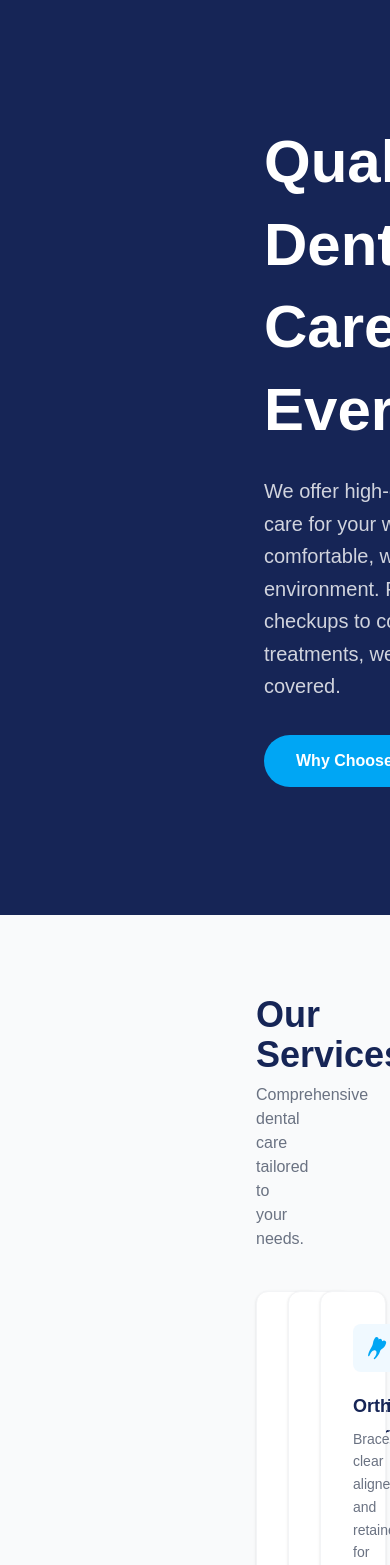
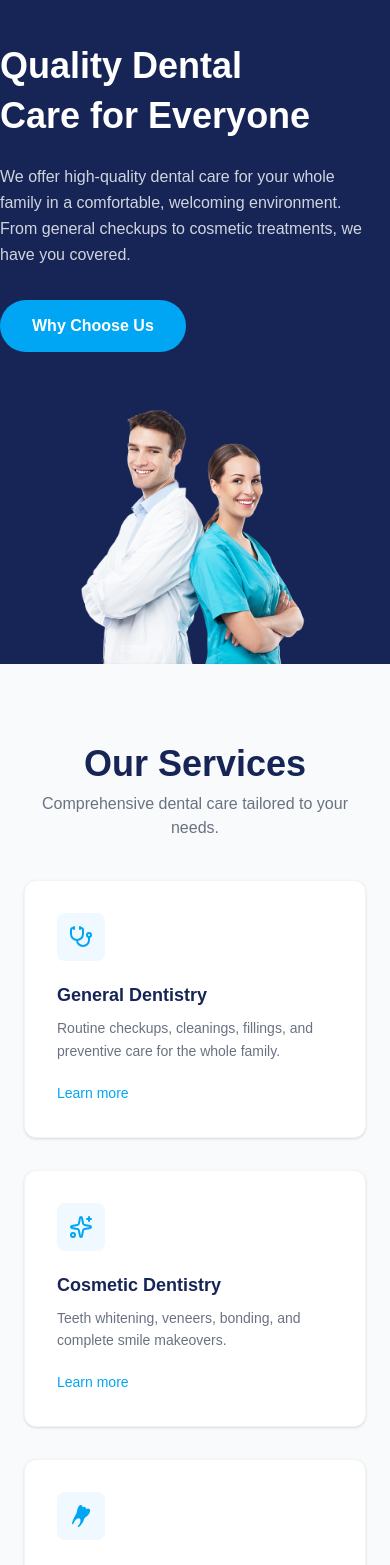
Before and after one commit to jakobdubeau/seg3125-service-site, a Next.js app: page / in a window 390 px wide. Shown: the part 200-1765 px from the top of the page. Built offline with nearby package versions, Linux system fonts and the light colour scheme.

Commit message:
fix for smaller screens

```diff
--- a/src/app/page.js
+++ b/src/app/page.js
@@ -7,8 +7,8 @@ export default function Home() {
 	return (
 		<div>
 			<section className="bg-blue-950 text-white relative overflow-hidden">
-				<div className="relative px-64 py-0 flex items-end gap-2">
-					<div className="w-[50%] shrink-0 relative" style={{height: "575px"}}>
+				<div className="relative flex flex-col-reverse lg:flex-row items-end gap-2">
+					<div className="w-full lg:w-[50%] shrink-0 relative h-64 sm:h-80 lg:h-[575px]">
 						<Image
 							src="/dentist2.png"
 							alt="Smile Dental"
@@ -16,11 +16,11 @@ export default function Home() {
 							className="object-contain object-center"
 						/>
 					</div>
-					<div className="flex-1 flex flex-col gap-6 py-32 pr-20">
-						<h1 className="text-6xl font-bold leading-snug">
+					<div className="flex-1 flex flex-col gap-6 py-12 lg:py-32 lg:pr-20">
+						<h1 className="text-4xl sm:text-5xl lg:text-6xl font-bold leading-snug">
 							Quality Dental<br />Care for Everyone
 						</h1>
-						<p className="text-white/80 text-xl leading-relaxed">
+						<p className="text-white/80 text-base lg:text-xl leading-relaxed pr-4">
 							We offer high-quality dental care for your whole family in a comfortable, welcoming environment. From general checkups to cosmetic treatments, we have you covered.
 						</p>
 						<div className="pt-2">
@@ -34,11 +34,12 @@ export default function Home() {
 					</div>
 				</div>
 			</section>
+
 			<section className="bg-gray-50 py-20">
-				<div className="px-64">
+				<div className="px-6 sm:px-12 lg:px-32 xl:px-64">
 					<h2 className="text-4xl font-bold text-blue-950 mb-2 text-center">Our Services</h2>
 					<p className="text-gray-500 mb-10 text-center">Comprehensive dental care tailored to your needs.</p>
-					<div className="grid grid-cols-3 gap-8">
+					<div className="grid grid-cols-1 sm:grid-cols-3 gap-8">
 						<div className="bg-white rounded-xl p-8 shadow-sm border border-gray-100">
 							<div className="w-12 h-12 bg-sky-50 rounded-lg flex items-center justify-center mb-5">
 								<Stethoscope className="w-6 h-6 text-sky-500" />
@@ -74,9 +75,9 @@ export default function Home() {
 			</section>
 
 			<section className="bg-blue-950 text-white py-20">
-				<div className="px-64">
-					<h2 className="text-4xl font-bold text-center mb-12 leading-normal">What People Are Saying<br />About Our Dental Clinic</h2>
-					<div className="grid grid-cols-3 gap-6 mb-10">
+				<div className="px-6 sm:px-12 lg:px-32 xl:px-64">
+					<h2 className="text-3xl lg:text-4xl font-bold text-center mb-12 leading-normal">What People Are Saying<br />About Our Dental Clinic</h2>
+					<div className="grid grid-cols-1 sm:grid-cols-3 gap-6 mb-10">
 						<div className="bg-white/10 rounded-xl p-6">
 							<p className="text-blue-100 text-sm leading-relaxed mb-5">"Thank you Dr. Alex and the team for making me feel very comfortable on my first visit. You were all very professional and helpful."</p>
 							<p className="text-white font-semibold text-sm">Laura Bianchi</p>
@@ -99,9 +100,9 @@ export default function Home() {
 			</section>
 
 			<section className="bg-white py-16 border-t border-gray-100">
-				<div className="px-64 flex items-center justify-between">
+				<div className="px-6 sm:px-12 lg:px-32 xl:px-64 flex flex-col sm:flex-row items-start sm:items-center justify-between gap-6">
 					<div>
-						<h2 className="text-3xl font-bold text-blue-950 mb-2">Ready to book your appointment?</h2>
+						<h2 className="text-2xl lg:text-3xl font-bold text-blue-950 mb-2">Ready to book your appointment?</h2>
 						<p className="text-gray-500">Our team is here to help. Book online or give us a call.</p>
 					</div>
 					<Link
--- a/src/components/Footer.jsx
+++ b/src/components/Footer.jsx
@@ -5,8 +5,8 @@ import Link from "next/link"
 export default function Footer() {
 	return (
 		<footer className="bg-[#060d1f] text-white">
-			<div className="px-64 py-16 grid grid-cols-4 gap-12 pr-18">
-				<div className="col-span-1 flex flex-col gap-5 pr-20">
+			<div className="px-6 sm:px-12 lg:px-24 xl:px-64 py-16 grid grid-cols-1 sm:grid-cols-2 lg:grid-cols-4 gap-10">
+				<div className="sm:col-span-2 lg:col-span-1 flex flex-col gap-5 pr-12">
 					<span className="text-xl font-bold">Smile Dental</span>
 					<p className="text-blue-300 text-sm leading-relaxed">
 						High-quality dental care for your whole family in a comfortable, welcoming environment.
```
